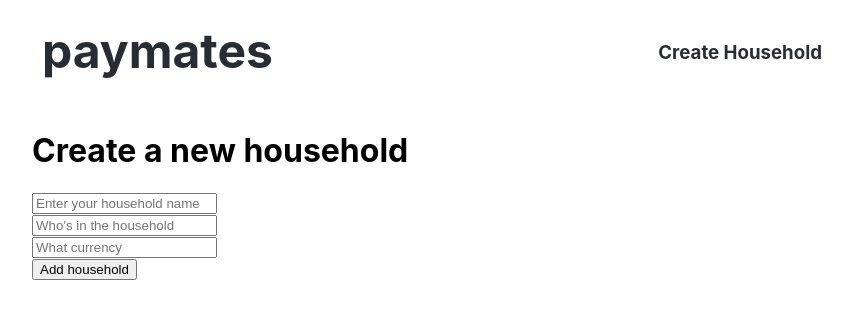
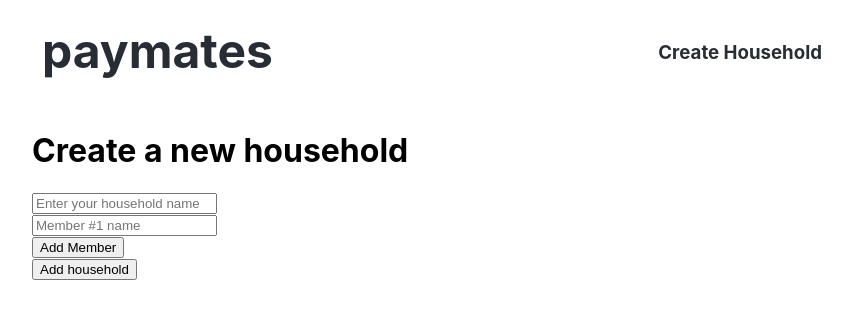
Before and after one commit to houblon/paymates, a React (Create React App) app in the folder client/: page /create-household in a window 1280 px wide. Shown: the top 318 px of the page, without its empty margins (208-1060 px from the left). Built offline with nearby package versions, Linux system fonts and the light colour scheme; the HTML template or start-up script is replaced by a standard one.

Commit message:
Add functionality for adding household members to database

```diff
--- a/client/src/components/pages/CreateHousehold/CreateHousehold.js
+++ b/client/src/components/pages/CreateHousehold/CreateHousehold.js
@@ -7,19 +7,60 @@ import Button from '../../Button/Button.js';
 class CreateHousehold extends Component {
   state = {
     householdName: '',
-    householdMembers: [],
-    defaultCurrency: '',
+    householdMembers: [
+      {
+        id: 1,
+        name: '',
+      }
+    ],
+    defaultCurrency: 'USD',
   }
+
   onChangeHouseholdName = (ev) => {
     this.setState({
       householdName: ev.target.value,
     });
   }
+
   onChangeHouseholdMembers = (ev) => {
     this.setState({
       householdMembers: ev.target.value,
     });
   }
+
+  onMemberNameChange = (idx) => (evt) => {
+    const newhouseholdMembers = this.state.householdMembers.map((member, sidx) => {
+      if (idx !== sidx) return member;
+      return { ...member, name: evt.target.value };
+    });
+
+    this.setState({ householdMembers: newhouseholdMembers });
+  }
+
+  onAddMember = () => {
+    const newIndex = this.state.householdMembers.length + 1;
+    this.setState({ householdMembers: this.state.householdMembers.concat([{ id: newIndex, name: '' }]) });
+
+    const lastItem = this.state.householdMembers.length-1;
+    const name = this.state.householdMembers[lastItem].name;
+    console.log(name);
+    const formData = {
+      name: name
+    };
+    fetch('/api/mongodb/members/', {
+      method: 'POST',
+      headers: {'Content-Type': 'application/json'},
+      body: JSON.stringify(formData),
+    })
+    .then(response => response.json())
+    .then(data => {
+      console.log('Added a member, got this response:', data);
+
+      // Redirect to blog
+      // this.props.history.push('/');
+    });
+  }
+
   onChangeDefaultCurrency = (ev) => {
     this.setState({
       defaultCurrency: ev.target.value,
@@ -69,20 +110,35 @@ class CreateHousehold extends Component {
             value={this.state.householdName}
             onChange={this.onChangeHouseholdName}
           />
-        <br />
+        {/* <br />
         <Input
             name="Household Members"
             placeholder="Who's in the household"
             value={this.state.householdMembers}
             onChange={this.onChangeHouseholdMembers}
-          />
-        <br />
-        <Input
+          /> */}
+        {/* <br /> */}
+        {/* <Input
             name="Currency"
             placeholder="What currency"
             value={this.state.defaultCurrency}
             onChange={this.onChangeDefaultCurrency}
-          />
+          /> */}
+
+        {this.state.householdMembers.map((member, idx) => (
+          <div className="member" key={String(idx)}>
+            <input
+              type="text"
+              placeholder={`Member #${idx + 1} name`}
+              value={member.name}
+              onChange={this.onMemberNameChange(idx)}
+            />
+            {/* <button type="button" onClick={this.onRemoveMember(idx)} className="small">-</button> */}
+          </div>
+        ))}
+        <button type="button" onClick={this.onAddMember} className="small">Add Member</button>
+
+
           <br />
           <Button onClick={this.submit}
             label="Add household"
```
